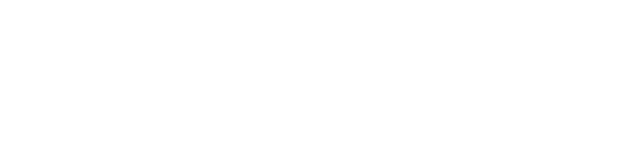
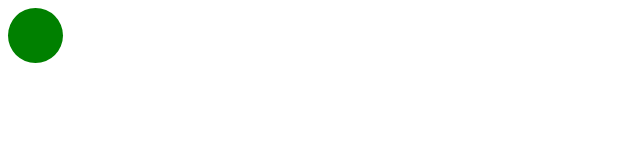
Before and after one commit to Andres-12/Proyecto2, a plain HTML site: page index.htm in a window 1280 px wide. Shown: the whole page, without its empty margins (0-640 px from the left). Drawn offline with Linux system fonts and the light colour scheme.

Commit message:
Cambio actual

```diff
--- a/index.htm
+++ b/index.htm
@@ -6,5 +6,7 @@
 		width:55px;
 		height:55px;
 		border-radius: 50%;
+		background:green;
+		border:1px;
 	}
 </style>
```
